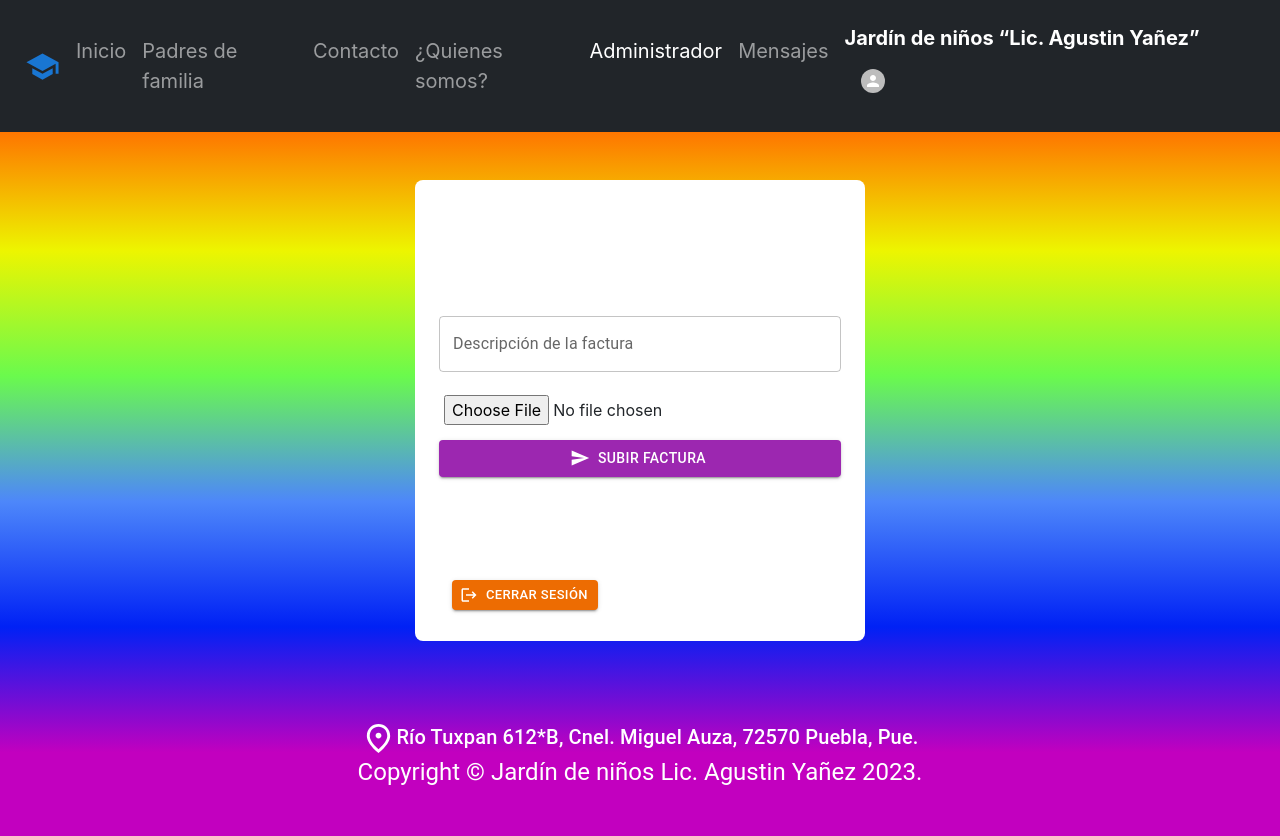
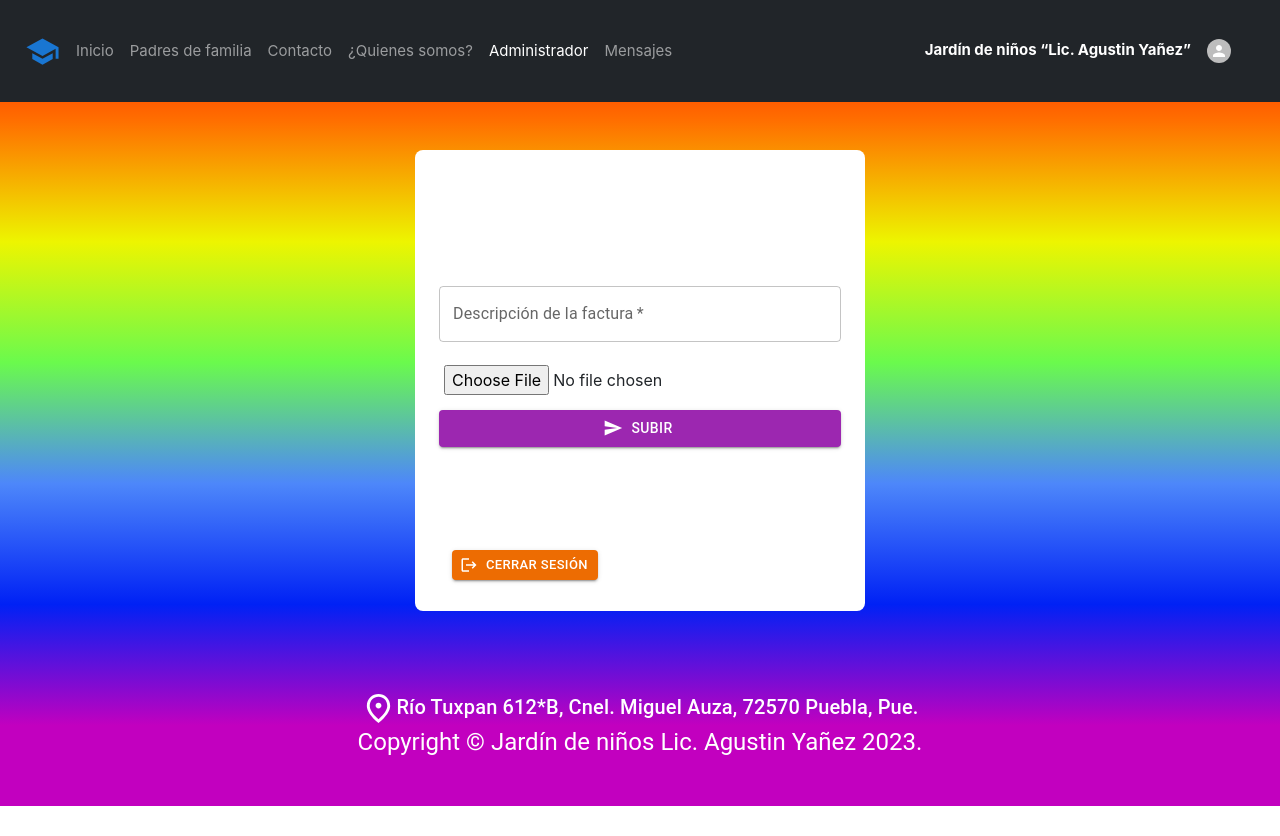
Before and after one commit to AxMar1221/jardin-de-ninos, a React (Vite) app: page /admin in a window 1280 px wide. After the commit the page ends 806 px from the top, so only its background shows below. Built offline with nearby package versions, Linux system fonts and the light colour scheme.

Commit message:
auth routes/routes details

```diff
--- a/src/App.jsx
+++ b/src/App.jsx
@@ -1,10 +1,12 @@
 import { AppRouter } from "./router/AppRouter"
 import "./App.css";
+
 
 export const App = () => {
   return (
     <>
         <AppRouter />
+
     </>
   )
 }
--- a/src/auth/index.js
+++ b/src/auth/index.js
@@ -1 +1,2 @@
-export * from './pages/LoginPage'
+export * from './pages';
+export * from './routers';
--- a/src/auth/pages/AuthenticatedPage.jsx
+++ b/src/auth/pages/AuthenticatedPage.jsx
@@ -2,22 +2,30 @@ import { useState } from "react";
 import { TextField, Button, Box, Grid } from "@mui/material";
 import { Logout, Send } from "@mui/icons-material";
 import { Link } from "react-router-dom";
+import { useForm } from "react-hook-form";
+import swal from "sweetalert";
 
 export const AuthenticatedPage = () => {
   const [description, setDescription] = useState("");
+  const [isLoading, setIsLoading] = useState();
+  const { register, reset } = useForm();
   const [image, setImage] = useState(null);
 
-  const handleDescriptionChange = (event) => {
-    setDescription(event.target.value);
+  const handleImageChange = (eve) => {
+    setImage(eve.target.files[0]);
   };
 
-  const handleImageChange = (event) => {
-    setImage(event.target.files[0]);
-  };
+  const handleSubmit = (eve) => {
+    eve.preventDefault();
+    setIsLoading(true);
+    reset();
 
-  const handleSubmit = (event) => {
-    event.preventDefault();
-
+    setIsLoading(false);
+    swal({
+      title: "Factura cargada",
+      icon: "success",
+      button: "Aceptar",
+    });
     // Aquí puedes realizar el envío de la imagen y descripción a tu servidor o hacer lo que desees con ellos
     console.log("Descripción:", description);
     console.log("Imagen:", image);
@@ -51,12 +59,16 @@ export const AuthenticatedPage = () => {
         >
           <form onSubmit={handleSubmit}>
             <TextField
+              {...register("descripción", { required: true })}
               label="Descripción de la factura"
+              variant="outlined"
+              fullWidth
               value={description}
-              onChange={handleDescriptionChange}
-              fullWidth
+              type="text"
+              color="secondary"
+              required
               margin="normal"
-              color="secondary"
+              onChange={(eve) => setDescription(eve.target.value)}
             />
             <input type="file" accept="image/*" onChange={handleImageChange} />
             <Button
@@ -65,8 +77,9 @@ export const AuthenticatedPage = () => {
               type="submit"
               startIcon={<Send />}
               fullWidth
+              disabled={isLoading}
             >
-              Subir factura
+              {isLoading ? "Subiendo..." : "Subir"}
             </Button>
           </form>
         </Box>
--- a/src/auth/pages/MensajesPage.jsx
+++ b/src/auth/pages/MensajesPage.jsx
@@ -39,7 +39,7 @@ export const MensajesPage = () => {
 
   const confirmDelete = (id) => {
     Swal.fire({
-      title: "¿Eliminar mensaje❓",
+      title: "Eliminar mensaje❓",
       text: "❗Esta acción no se puede deshacer, una vez que elimine el mensaje este no se podrá recuperar❗",
       icon: "warning",
       showCancelButton: true,
--- /dev/null
+++ b/src/auth/pages/index.js
@@ -0,0 +1,3 @@
+export * from './AuthenticatedPage';
+export * from './LoginPage';
+export * from './MensajesPage';
--- /dev/null
+++ b/src/auth/routers/AuthRouter.jsx
@@ -0,0 +1,19 @@
+import { Route, Routes } from "react-router-dom"
+import { LoginPage } from "../pages/LoginPage"
+import { AuthenticatedPage } from "../pages/AuthenticatedPage"
+import { MensajesPage } from "../pages/MensajesPage"
+
+
+
+export const AuthRouter = () => {
+  return (
+    <div>
+        <Routes>
+            <Route path="login" element={<LoginPage />} />
+            <Route path="admin" element={<AuthenticatedPage />} />
+            <Route path="mensajes" element={<MensajesPage />} />
+        </Routes>
+
+    </div>
+  )
+}
--- a/src/components/index.js
+++ b/src/components/index.js
@@ -1,3 +1,3 @@
 
 export * from './pages';
-export * from './routers'
+export * from './routers';
--- a/src/components/routers/InicioRoutes.jsx
+++ b/src/components/routers/InicioRoutes.jsx
@@ -1,22 +1,22 @@
 import { Navigate, Route, Routes } from "react-router-dom";
 import { AcercaDePage, ContactoPage, InicioPage, PadresDeFamiliaPage } from "../pages";
-import { AuthenticatedPage } from "../../auth/pages/AuthenticatedPage";
-import { MensajesPage } from "../../auth/pages/MensajesPage";
-
+import { AuthRouter } from "../../auth/routers/AuthRouter";
 
 export const InicioRoutes = () => {
   return (
     <>
       <div className="mt-3">
         <Routes>
+          {/* paginas que se verán cuando se inicie sesión con la cuenta administradora */}
+          <Route path="/*" element={<AuthRouter />} />
+
+           {/* paginas publicas que se ven sin iniciar de sesión */}
           <Route path="inicio" element={<InicioPage />} />
           <Route path="contacto" element={<ContactoPage />} />
           <Route path="padresDeFamilia" element={<PadresDeFamiliaPage />} />
           <Route path="acercaDe" element={<AcercaDePage />} />
 
-          {/* paginas que se verán cuando se inicie sesión con la cuenta administradora */}
-          <Route path="admin" element={<AuthenticatedPage />} />
-          <Route path="mensajes" element={<MensajesPage />} />
+
 
           <Route path="/" element={<Navigate to="/inicio" />} />
         </Routes>
--- a/src/index.css
+++ b/src/index.css
@@ -24,7 +24,7 @@ body {
   padding: 15px 25px;
   color: #ffffff;
   font-weight: 400;
-  font-size: 20px;
+  font-size: 15px;
 }
 .bloque {
   padding: 15px 15px;
--- a/src/router/AppRouter.jsx
+++ b/src/router/AppRouter.jsx
@@ -1,7 +1,7 @@
 import { Route, Routes } from "react-router-dom";
 import { InicioRoutes } from "../components/routers/InicioRoutes";
 import { FooterApp, NavbarApp } from "../shared";
-import { LoginPage } from "../auth";
+
 
 export const AppRouter = () => {
   return (
@@ -9,7 +9,6 @@ export const AppRouter = () => {
       <NavbarApp />
 
         <Routes>
-          <Route path="login" element={<LoginPage />}/>
           <Route path="/*" element={<InicioRoutes />} />
         </Routes>
 
```
Lines whose indentation alone changed are shown as unchanged.
